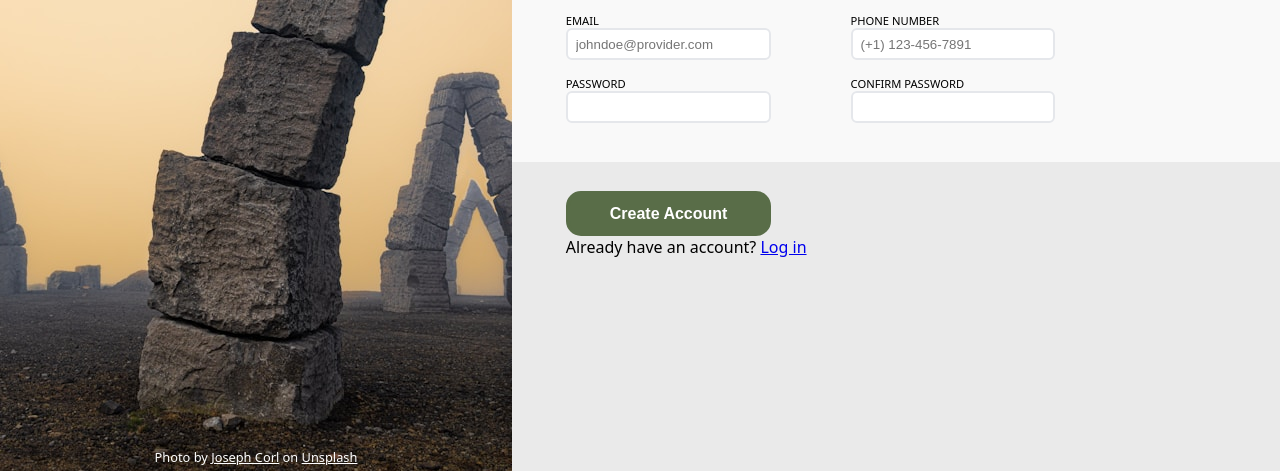
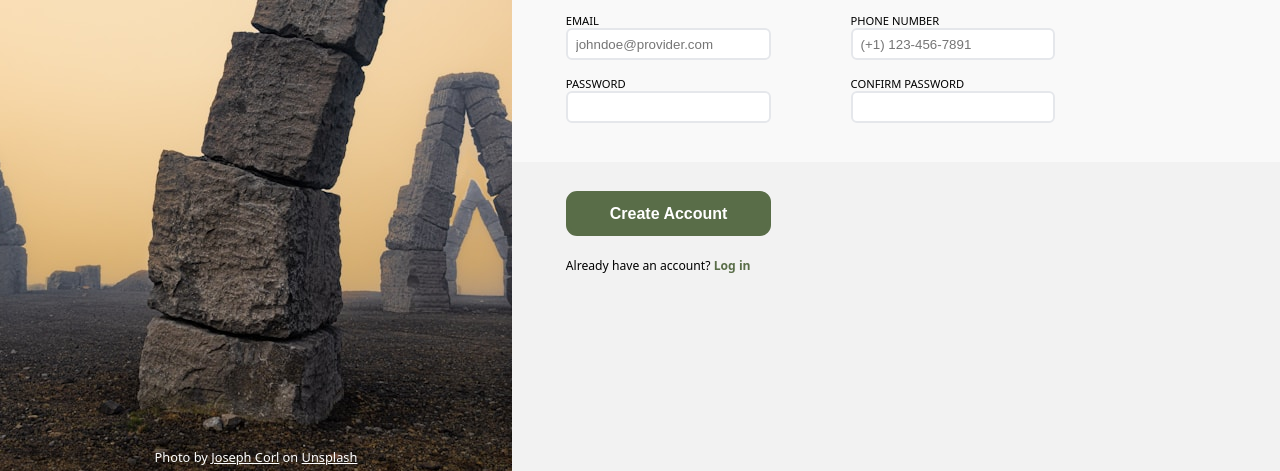
Before and after one commit to ecasetycea/sign-up-form, a plain HTML site: page index.html in a window 1280 px wide. Shown: the part 329-800 px from the top of the page. Drawn offline with Linux system fonts and the light colour scheme.

Commit message:
Style login link

```diff
--- a/index.html
+++ b/index.html
@@ -74,12 +74,12 @@
                                 required>
                         </div>
                     </div>
-                    <p class="password-length">Password has to be between 8 and 16 characters.</p>
+                    <p class="password-length">* Password has to be between 8 and 16 characters.</p>
                 </div>
                 <div class="button-container">
                     <button type="submit" class="submit">Create Account</button>
                 </div>
-                <p>
+                <p class="login">
                     Already have an account? <a href="#">Log in</a>
                 </p>
             </form>
--- a/styles.css
+++ b/styles.css
@@ -20,7 +20,7 @@
     --invalid-input-border-clr: red;
     --selected-input-border-clr: #44d;
     --logo-background: rgba(20, 20, 20, 0.5);
-    --gray-background: #eaeaea;
+    --gray-background: #f2f2f2;
     --gray-form: #f9f9f9;
 
     font-family: system-ui, -apple-system, BlinkMacSystemFont, 'Segoe UI', Roboto, Oxygen, Ubuntu, Cantarell, 'Open Sans', 'Helvetica Neue', sans-serif;
@@ -188,7 +188,7 @@ button.submit {
     background-color: var(--create-account-btn);
     padding: 0.6rem 2.5rem;
     border: 4px solid var(--create-account-btn);
-    border-radius: 15px;
+    border-radius: 11px;
 }
 
 button.submit:hover {background-color: var(--create-account-hover)}
@@ -196,3 +196,14 @@ button.submit:active {
     background-color: white;
     color: var(--create-account-btn);
 }
+
+p.login {
+    font-size: 0.76rem;
+    margin-top: 1.3rem;
+}
+
+p.login > a {
+    text-decoration: none;
+    color: var(--create-account-btn);
+    font-weight: bold;
+}
```
